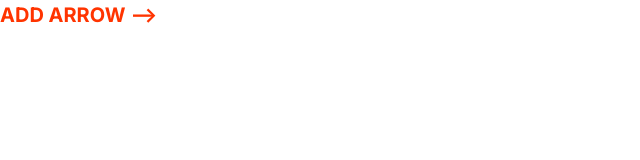
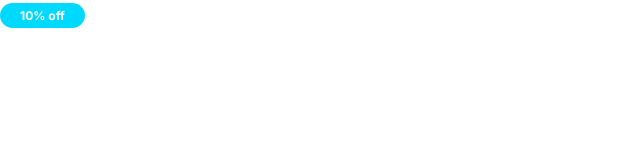
Before and after one commit to jaydev18/moshify, a plain HTML site: page index.html in a window 1280 px wide. Shown: the whole page, without its empty margins (0-640 px from the left). Drawn offline with Linux system fonts and the light colour scheme.

Commit message:
Create badges components.

```diff
--- a/css/style.css
+++ b/css/style.css
@@ -69,3 +69,33 @@ a{
         font-size: 1.5rem;
     }
 }
+
+/* Badges */
+
+.badge{
+   border-radius: 20px;
+   font-size: 2rem ;
+   font-weight: bold;
+   padding: 0.5rem 2rem;
+   white-space: nowrap;
+}
+.badge--primary{
+    background-color: var(--colofr-primary);
+    color: #fff;
+}
+.badge--secondary{
+    background-color: var(--color-secondary);
+    color: #fff;
+}
+.badge--small{
+    font-size: 1.6rem;
+}
+
+@media  screen and (min-width: 1024px) {
+    .badge{
+        font-size: 1.5rem;
+    }
+    .badge--small{
+        font-size: 1.2rem;
+    }
+}
--- a/index.html
+++ b/index.html
@@ -11,6 +11,6 @@
     <link rel="stylesheet" href="css/style.css">
 </head>
 <body>
- <a href="#" class="link-arrow">Add arrow</a>
+ <span class="badge badge--secondary badge--small">10% off</span>
 </body>
 </html>
```
Also changed, not shown: components/badges.html (added, +3 -0 lines).
